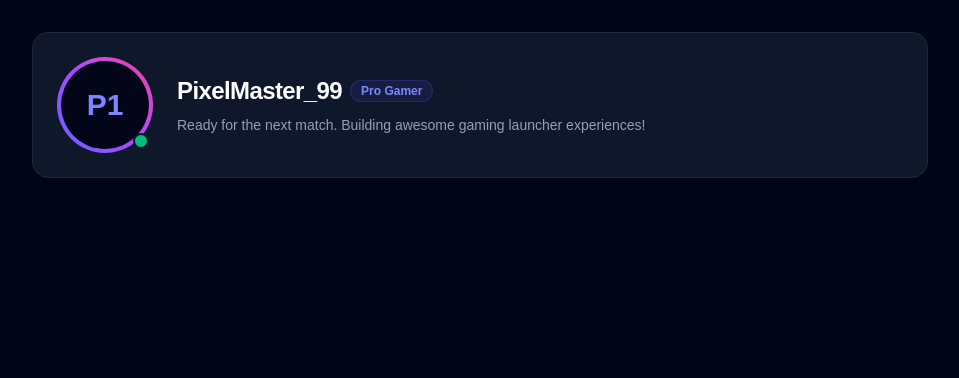
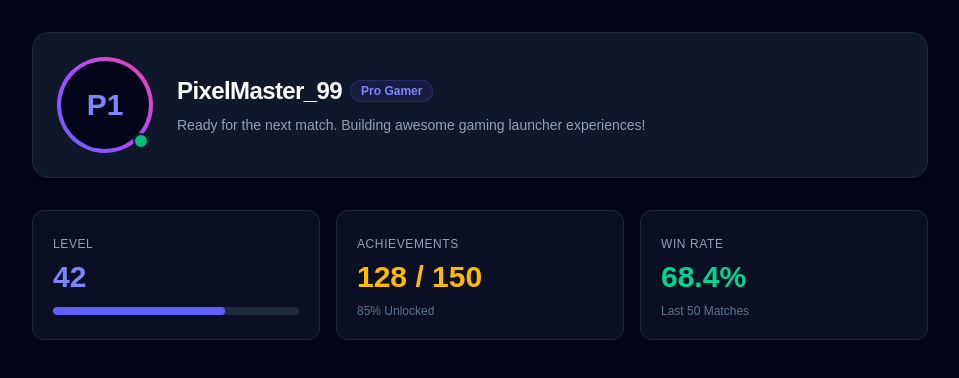
Before and after one commit to mrhlaingdev/pixel-forge-launcher, a Next.js app: page / in a window 1280 px wide. Shown: the top 378 px of the page, without its empty margins (160-1119 px from the left). Built offline with nearby package versions, Linux system fonts and the light colour scheme.

Commit message:
MRH-7: Add player stats component (level, achievements)

```diff
--- a/app/page.tsx
+++ b/app/page.tsx
@@ -29,6 +29,29 @@ export default function Home() {
             </div>
           </div>
         </section>
+
+        {/* Player Stats Section */}
+        <section className="grid grid-cols-1 md:grid-cols-3 gap-4">
+          <div className="bg-slate-900/60 border border-slate-800 p-5 rounded-xl">
+            <span className="text-xs text-slate-400 font-medium uppercase tracking-wider">Level</span>
+            <div className="text-3xl font-extrabold text-indigo-400 mt-1">42</div>
+            <div className="w-full bg-slate-800 h-2 rounded-full mt-3 overflow-hidden">
+              <div className="bg-indigo-500 h-full w-[70%] rounded-full"></div>
+            </div>
+          </div>
+
+          <div className="bg-slate-900/60 border border-slate-800 p-5 rounded-xl">
+            <span className="text-xs text-slate-400 font-medium uppercase tracking-wider">Achievements</span>
+            <div className="text-3xl font-extrabold text-amber-400 mt-1">128 / 150</div>
+            <p className="text-xs text-slate-500 mt-2">85% Unlocked</p>
+          </div>
+
+          <div className="bg-slate-900/60 border border-slate-800 p-5 rounded-xl">
+            <span className="text-xs text-slate-400 font-medium uppercase tracking-wider">Win Rate</span>
+            <div className="text-3xl font-extrabold text-emerald-400 mt-1">68.4%</div>
+            <p className="text-xs text-slate-500 mt-2">Last 50 Matches</p>
+          </div>
+        </section>
       </div>
     </main>
   );
```
